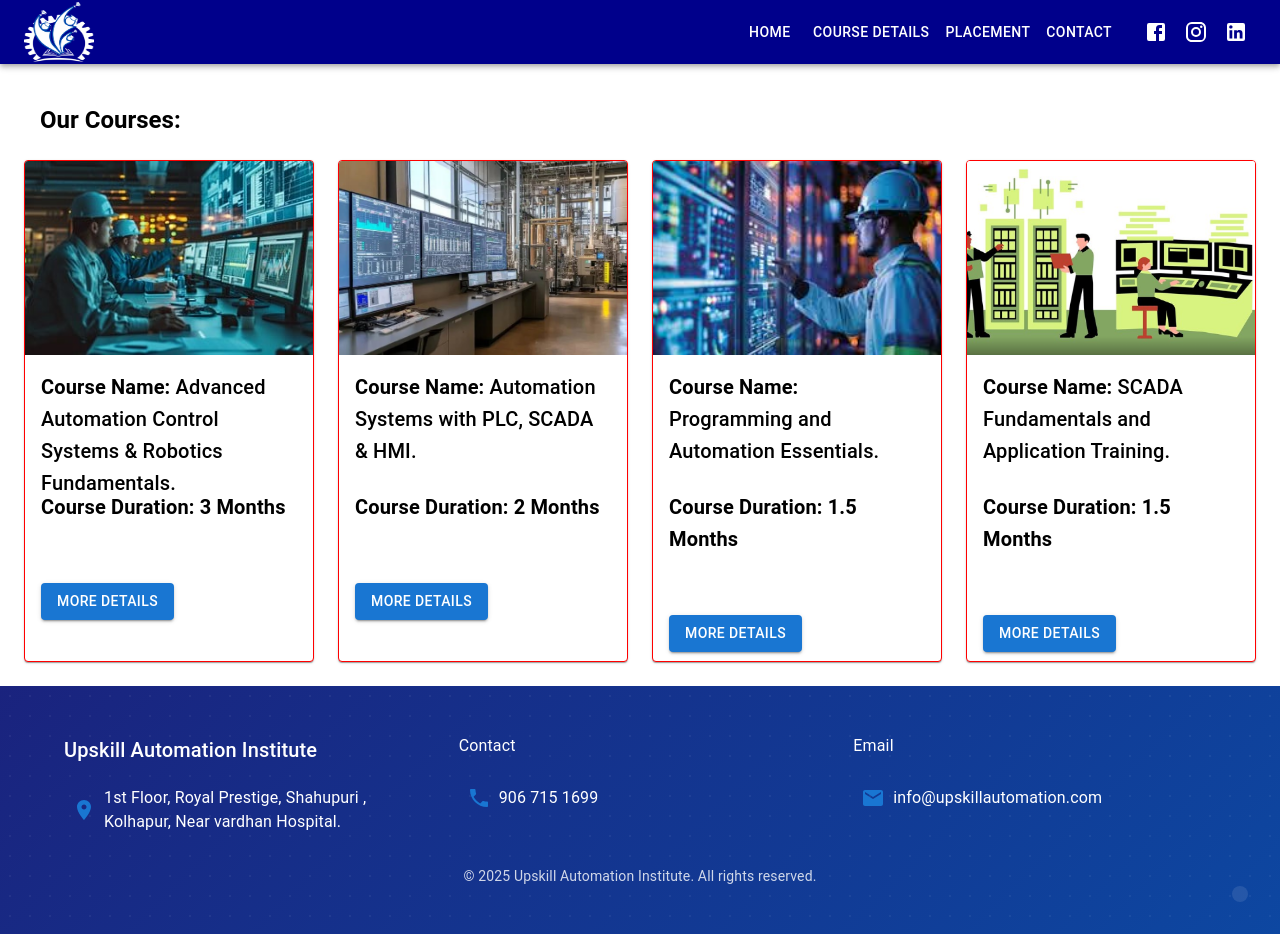
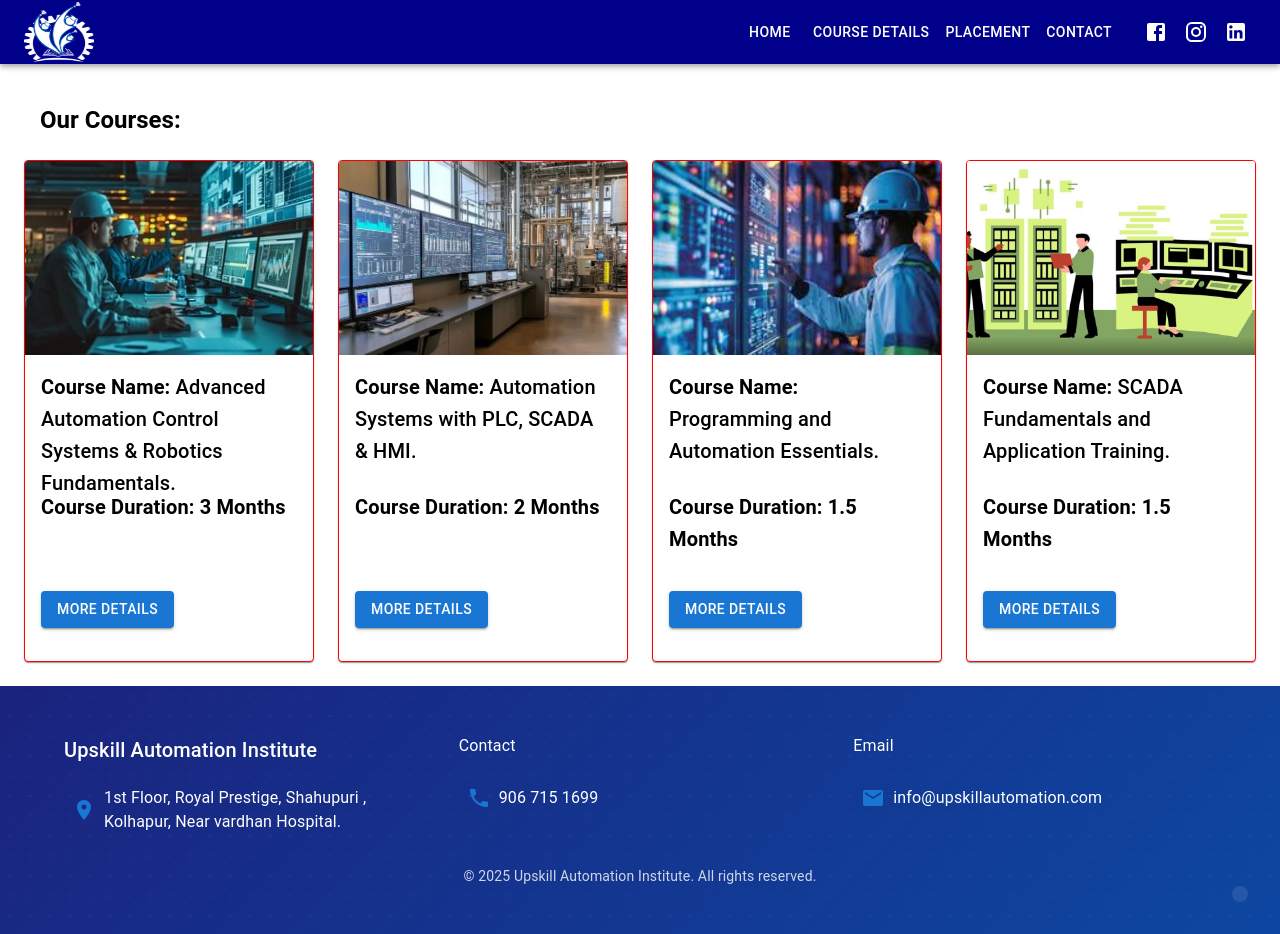
Before and after one commit to upskillautomation/my-project, a React (Create React App) app: page /course in a window 1280 px wide. Built offline with nearby package versions, Linux system fonts and the light colour scheme; a web font is replaced by a local one.

Commit message:
ui changes

```diff
--- a/src/Home/CourseMainCard.js
+++ b/src/Home/CourseMainCard.js
@@ -177,11 +177,12 @@ export const CourseMainCard = () => {
                 </Typography>
                 </Box>
                 <br />
+                <Box sx={{height:"100px"}}>
                 <Typography variant="h6" sx={{ color: "black" }}>
                   {" "}
                   <b>Course Duration: {card.duration}</b>
                 </Typography>
-                <br/><br/><br/>
+                </Box>
                 <Button
                   component={Link}
                   to="/course-details"
```
